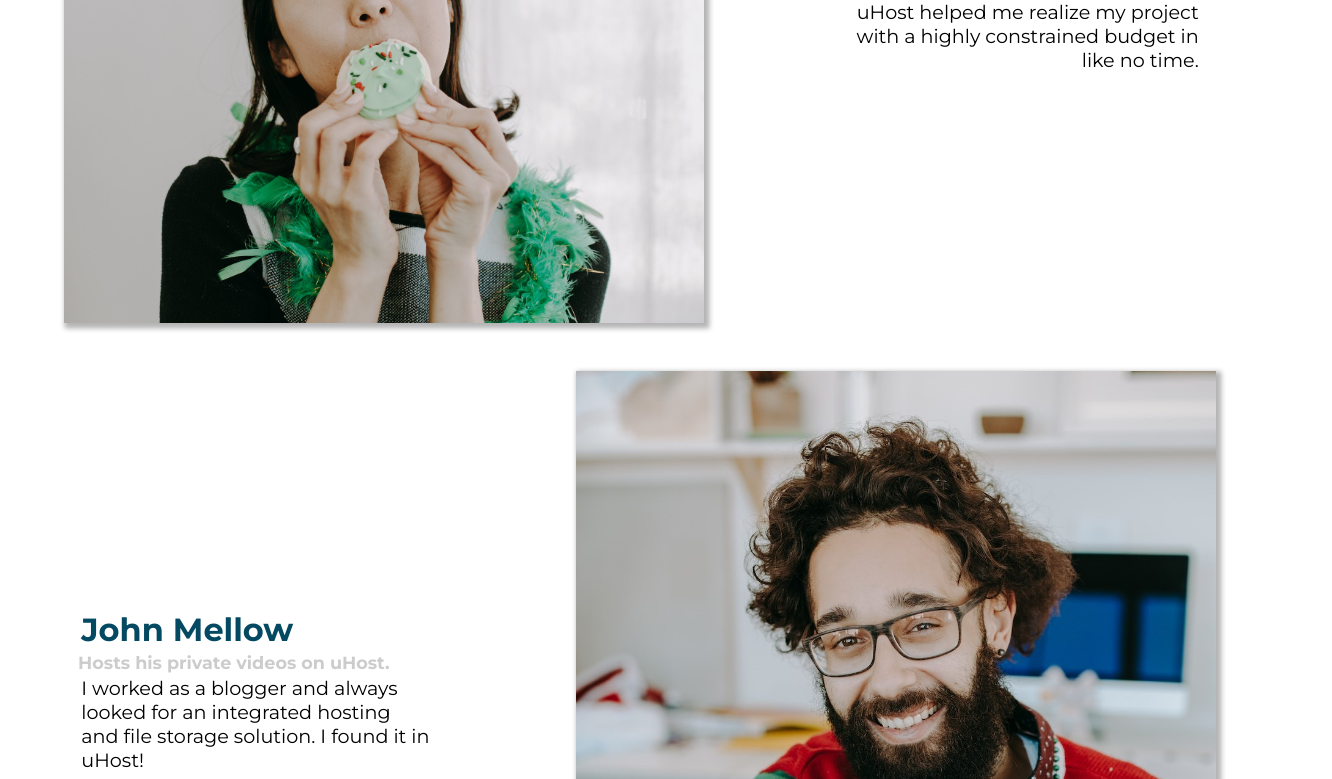
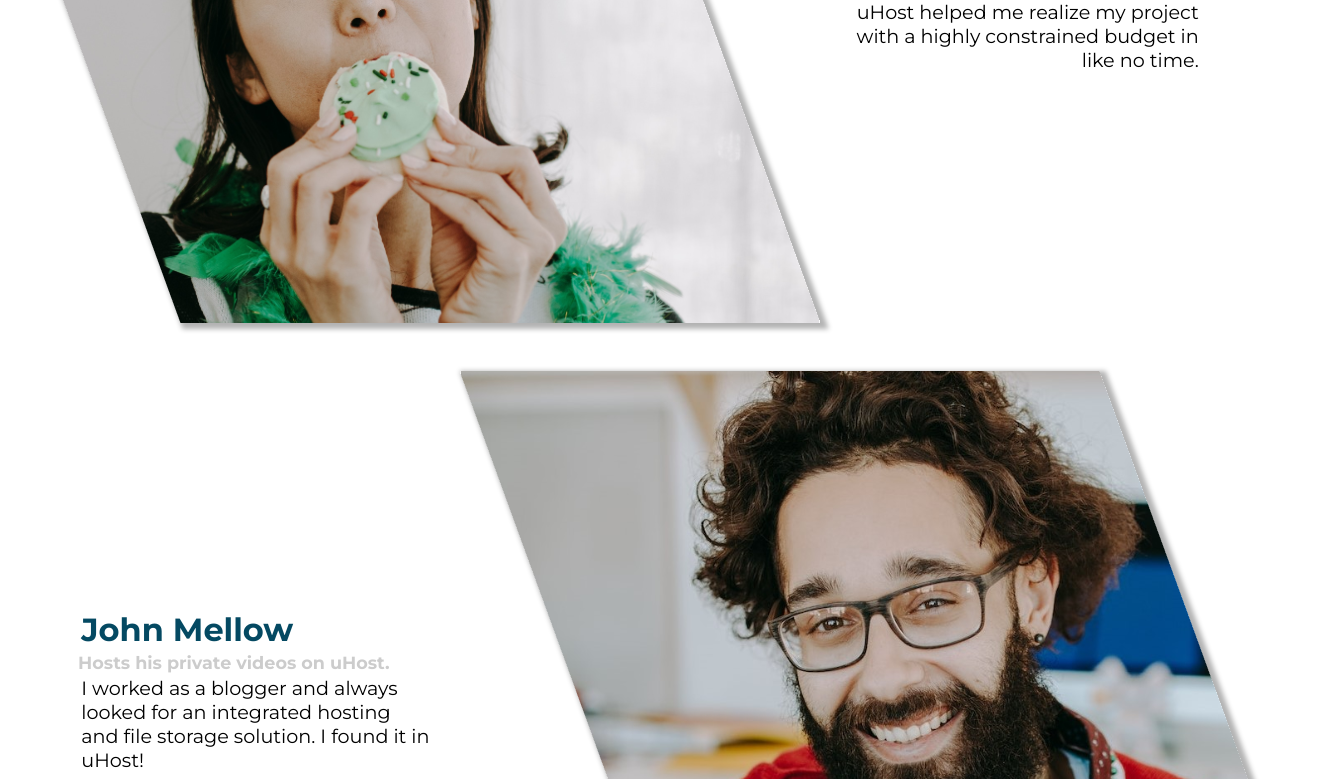
Before and after one commit to normstraker/uHost, a plain HTML site: page customers/index.html in a window 1280 px wide. Shown: the part 413-1192 px from the top of the page, 1332 px wide, since content can reach past the window. Drawn offline with Linux system fonts and the light colour scheme.

Commit message:
changes ;

```diff
--- a/customers/customers.css
+++ b/customers/customers.css
@@ -12,14 +12,17 @@
 }
 
 .testimonial__image-container {
-  width: 100%;
+  width: 80%;
   max-width: 40rem;
   box-shadow: 0.19rem 0.19rem 0.31rem 0.19rem rgba(0, 0, 0, 0.3);
+  transform: skew(20deg);
+  overflow: hidden;
 }
 
 .testimonial__image {
   width: 100%;
   vertical-align: top;
+  transform: skew(-20deg) scale(1.36);
 }
 
 .testimonial__info {
```
Also changed, not shown: packages/packages.css (+6 -1 lines).
